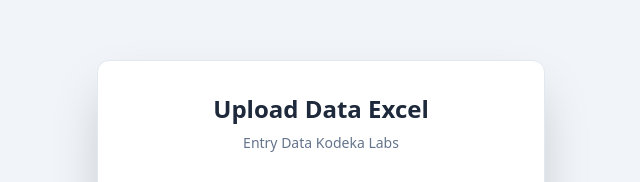
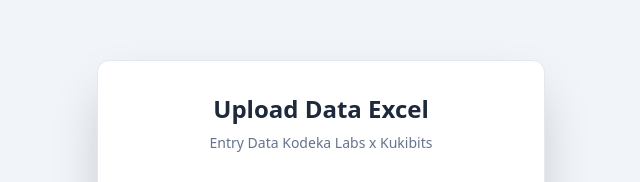
Before and after one commit to taqil-dot/kukibits, a website: page index.html in a window 1280 px wide. Shown: the part 101-283 px from the top of the page, 319-959 px from the left. Drawn offline with nearby package versions, Linux system fonts and the light colour scheme; some packages are replaced by stand-ins of ours; a script that the page names is missing.

Commit message:
Update index.html

```diff
--- a/index.html
+++ b/index.html
@@ -13,7 +13,7 @@
 
         <div class="text-center mb-8">
             <h1 class="text-2xl font-bold text-slate-800">Upload Data Excel</h1>
-            <p class="text-sm text-slate-500 mt-2">Entry Data Kodeka Labs</p>
+            <p class="text-sm text-slate-500 mt-2">Entry Data Kodeka Labs x Kukibits</p>
         </div>
 
         <form id="uploadForm" class="space-y-6">
```
